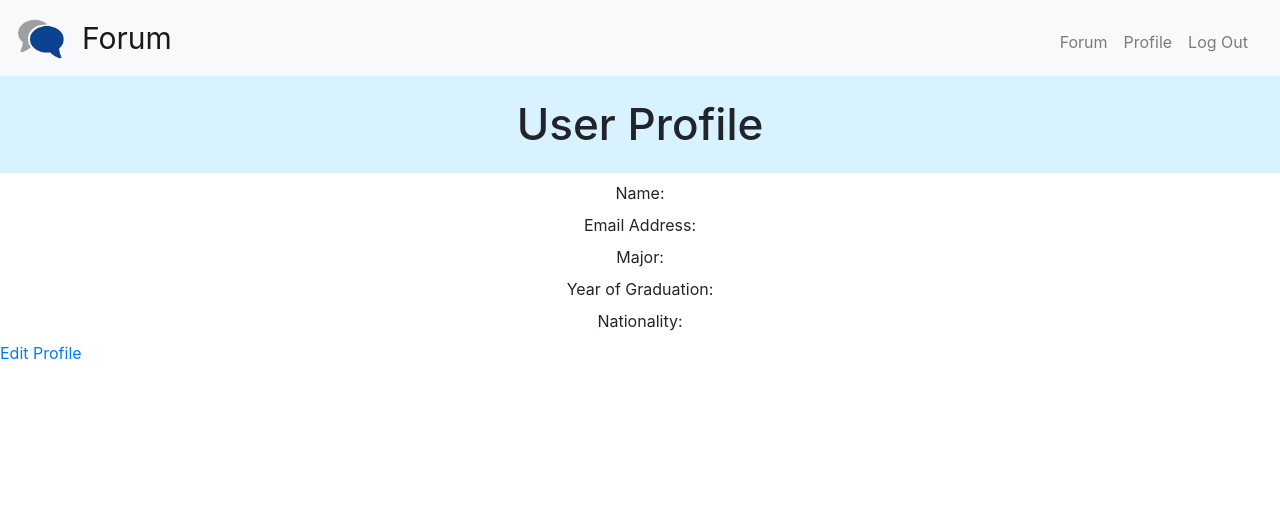
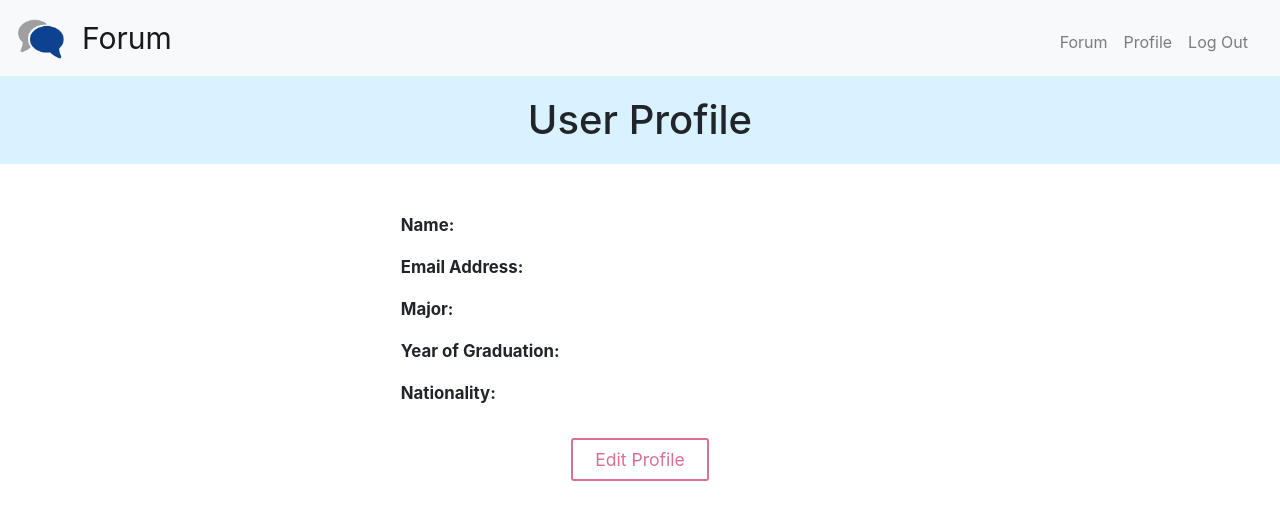
Before and after one commit to Steyzy/Class-Forum, a React (Create React App) app: page /profile in a window 1280 px wide. Shown: the top 520 px of the page. Built offline with nearby package versions, Linux system fonts and the light colour scheme; no server answers; the database is empty; sample sign-in values are in the browser's storage.

Commit message:
optimize the styling of profile page

```diff
--- a/src/Styling/Home.css
+++ b/src/Styling/Home.css
@@ -1,5 +1,14 @@
 h1{
     font-size: 2.75em;
+    text-align: center;
+    background: #d9f2ff;
+    padding: 0.5em;
+    margin: 0;
+    color: deepgrey;
+}
+
+h3{
+    font-size: 2.5em;
     text-align: center;
     background: #d9f2ff;
     padding: 0.5em;
@@ -60,3 +69,19 @@ input{
 .smallPadding{
     padding-top: 2em;
 }
+
+p.profile{
+    text-align: left;
+    font-size: 1.05em;
+    margin: 1em;
+}
+
+section.profile{
+    padding-top: 2em;
+    background-color: white;
+}
+
+p.edit{
+    text-align: left;
+    font-size: 1em;
+}
--- a/src/pages/Edit.js
+++ b/src/pages/Edit.js
@@ -6,6 +6,7 @@ import ForumNav from '../components/Forum/ForumNav';
 //import ChangeMajor from "../components/Profile/ChangeMajor";
 import { Link, Redirect } from 'react-router-dom';
 import { auth, db } from "../services/firebase.js"
+import "../Styling/Home.css"
 
 
 export default class Edit extends Component {
@@ -112,34 +113,33 @@ export default class Edit extends Component {
             return (
                 <div>
                 <ForumNav />
-                    <h1>Edit Profile</h1>
-                    <div>
+                    <h3>Edit Profile</h3>
+                    <div class="grid-container w-25 mx-auto pt-3">
                         <form onSubmit={this.handleProfileChange}>
-                            <div>
-                                <label>Edit Name: </label>
-                                <textarea value={this.state.name}
-                                            onChange={(event)=>{this.handleChange(event,'name')}}
-                                /><br/>
+                            <div class="form-group">
+                                <p for="edname" class="edit">Edit Name: </p>
+                                <input type="text" class="form-control" value={this.state.name} id="edname"
+                                            onChange={(event)=>{this.handleChange(event,'name')}}/>
                             </div>
-                            <div>
-                                <label>Edit Major: </label>
-                                <textarea value={this.state.major}
+                            <div class="form-group">
+                                <p for="edmajor" class="edit">Edit Major: </p>
+                                <input type="text" class="form-control" id="edmajor" value={this.state.major}
                                             onChange={(event) => {this.handleChange(event,'major')}}
-                                /><br/>
+                                />
                             </div>
-                            <div>
-                                <label>Edit Year of Graduation: </label>
-                                <textarea value={this.state.year}
+                            <div class="form-group">
+                                <p for="edyear" class="edit">Edit Year of Graduation: </p>
+                                <input type="text" class="form-control" id="edyear" value={this.state.year}
                                             onChange={(event) => {this.handleChange(event,'year')}}
-                                /><br/>
+                                />
                             </div>
-                            <div>
-                                <label>Edit Nationality: </label>
-                                <textarea value={this.state.nationality}
+                            <div class="form-group">
+                                <p for="ednation" class="edit">Edit Nationality: </p>
+                                <input type="text" class="form-control" id="ednation" value={this.state.nationality}
                                             onChange={(event) => {this.handleChange(event,'nationality')}}
-                                /><br/>
+                                />
                             </div>
-                            <input type="submit" value="Finish"></input>
+                            <button type="submit" class="button">Finish</button>
                         </form>
                         { this.state.redirect ? (<Redirect push to="/profile"/>) : null }
                     </div>
--- a/src/pages/Profile.js
+++ b/src/pages/Profile.js
@@ -2,6 +2,7 @@ import React, { Component, createElement } from "react"
 import ForumNav from '../components/Forum/ForumNav';
 import { Link } from 'react-router-dom';
 import { auth, db } from "../services/firebase.js"
+import "../Styling/Home.css"
 
 export default class Profile extends Component {
     constructor(props) {
@@ -37,13 +38,17 @@ export default class Profile extends Component {
     		return (
             <div>
                 <ForumNav />
-                <h1>User Profile</h1>
-                <p>Name: {this.state.name} </p>
-                <p>Email Address: {this.state.email} </p>
-                <p>Major: {this.state.major} </p>
-                <p>Year of Graduation: {this.state.year} </p>
-                <p>Nationality: {this.state.nationality} </p>
-                <Link to="/edit">Edit Profile</Link>
+                <h3>User Profile</h3>
+                <section className="profile">
+                <div class="grid-container mx-auto pb-4" style={{width: "40%"}}>
+                    <p className="profile"><strong>Name: </strong>{this.state.name} </p>
+                    <p className="profile"><strong>Email Address: </strong>{this.state.email} </p>
+                    <p className="profile"><strong>Major: </strong>{this.state.major} </p>
+                    <p className="profile"><strong>Year of Graduation: </strong>{this.state.year} </p>
+                    <p className="profile"><strong>Nationality: </strong>{this.state.nationality} </p>
+                </div>
+                <a href="/edit" class="button">Edit Profile</a>
+                </section>
             </div>
         )
     	}
@@ -51,12 +56,16 @@ export default class Profile extends Component {
     		return (
             <div>
                 <ForumNav />
-                <h1>User Profile</h1>
-                <p>Name: {this.state.name} </p>
-                <p>Email Address: {this.state.email} </p>
-                <p>Major: {this.state.major} </p>
-                <p>Year of Graduation: {this.state.year} </p>
-                <p>Nationality: {this.state.nationality} </p>
+                <h3>User Profile</h3>
+                <section style={{paddingTop: "2em"}}>
+                <div class="grid-container w-25 mx-auto pb-4">
+                    <p className="profile"><strong>Name: </strong>{this.state.name} </p>
+                    <p className="profile"><strong>Email Address: </strong>{this.state.email} </p>
+                    <p className="profile"><strong>Major: </strong>{this.state.major} </p>
+                    <p className="profile"><strong>Year of Graduation: </strong>{this.state.year} </p>
+                    <p className="profile"><strong>Nationality: </strong>{this.state.nationality} </p>
+                </div>
+                </section>
             </div>
         )
     	}
```
Also changed, not shown: src/pages/Signup.js (+0 -23 lines).
